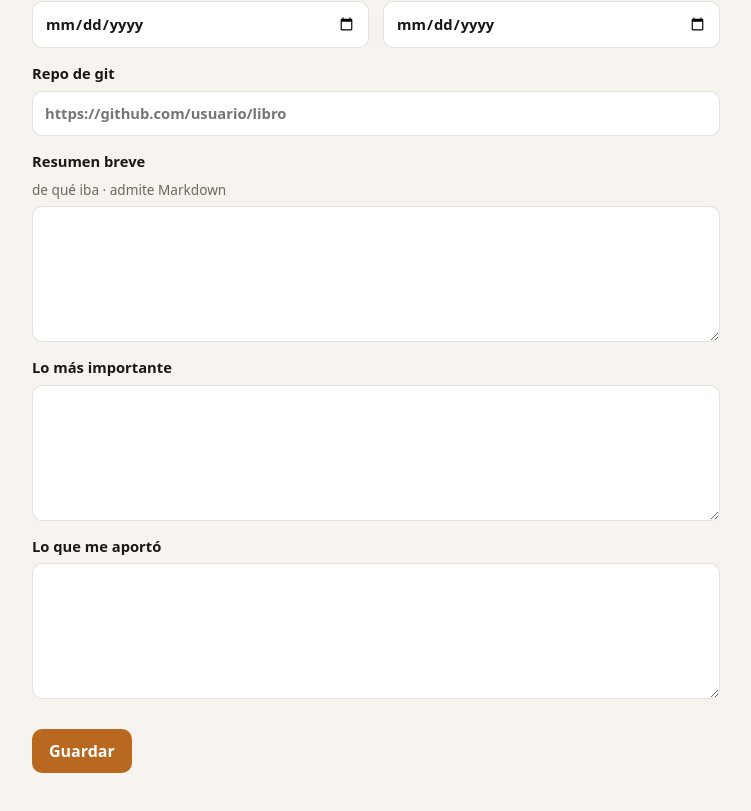
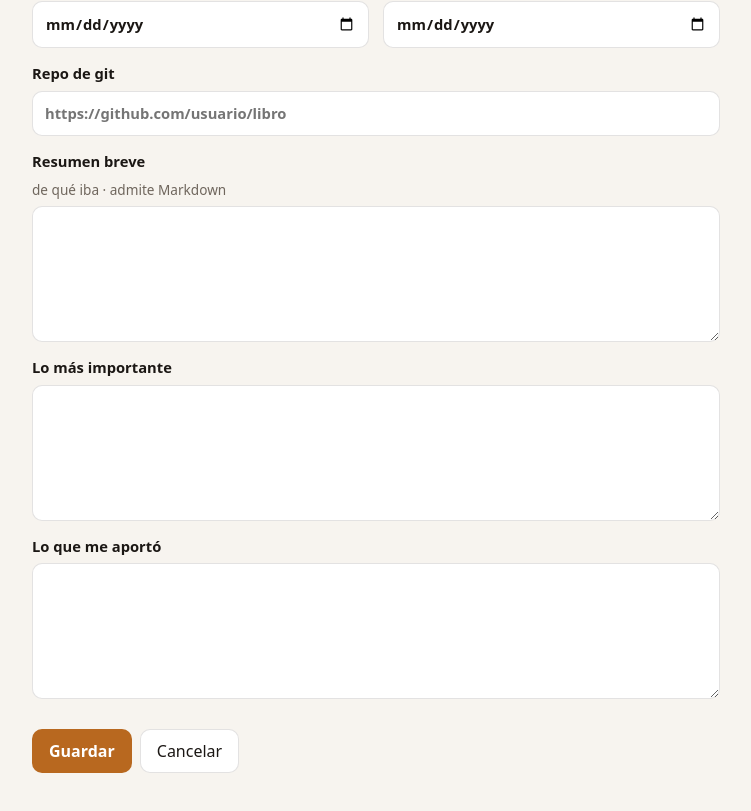
Before and after one commit to moix-top/bk, a Next.js app: page /libro/nuevo in a window 1280 px wide. Shown: the part 515-1326 px from the top of the page, without its empty margins (264-1015 px from the left). Built offline with nearby package versions, Linux system fonts and the light colour scheme; no server answers.

Commit message:
Botón Cancelar en el formulario de libro, como en fm

```diff
--- a/app/BookForm.tsx
+++ b/app/BookForm.tsx
@@ -1,5 +1,6 @@
 "use client";
 
+import Link from "next/link";
 import { useFormState, useFormStatus } from "react-dom";
 import { saveBook, type FormState } from "./actions";
 import type { Book } from "@/lib/types";
@@ -33,7 +34,11 @@ export default function BookForm({ book }: { book?: Book }) {
       <label>Lo más importante<textarea name="highlights" rows={5} defaultValue={book?.highlights} /></label>
       <label>Lo que me aportó<textarea name="takeaways" rows={5} defaultValue={book?.takeaways} /></label>
       {state.error && <p className="error">{state.error}</p>}
-      <div className="actions"><Submit /></div>
+      <div className="actions">
+        <Submit />
+        {/* Cancelar no guarda nada: vuelve a la ficha (o al inicio si es nuevo). */}
+        <Link href={book ? `/libro/${book.id}` : "/"} className="btn secondary">Cancelar</Link>
+      </div>
     </form>
   );
 }
--- a/app/globals.css
+++ b/app/globals.css
@@ -177,3 +177,4 @@ code { font-size: 0.9em; overflow-wrap: anywhere; }
 .book-card { padding: 0; overflow: hidden; }
 .book-card .cover { width: 100%; aspect-ratio: 4 / 3; object-fit: cover; display: block; background: var(--page); }
 .card-body { display: flex; flex-direction: column; gap: 4px; padding: 16px; flex: 1; }
+.btn.secondary { background: var(--surface); color: var(--text); border-color: var(--border); font-weight: 500; }
```
